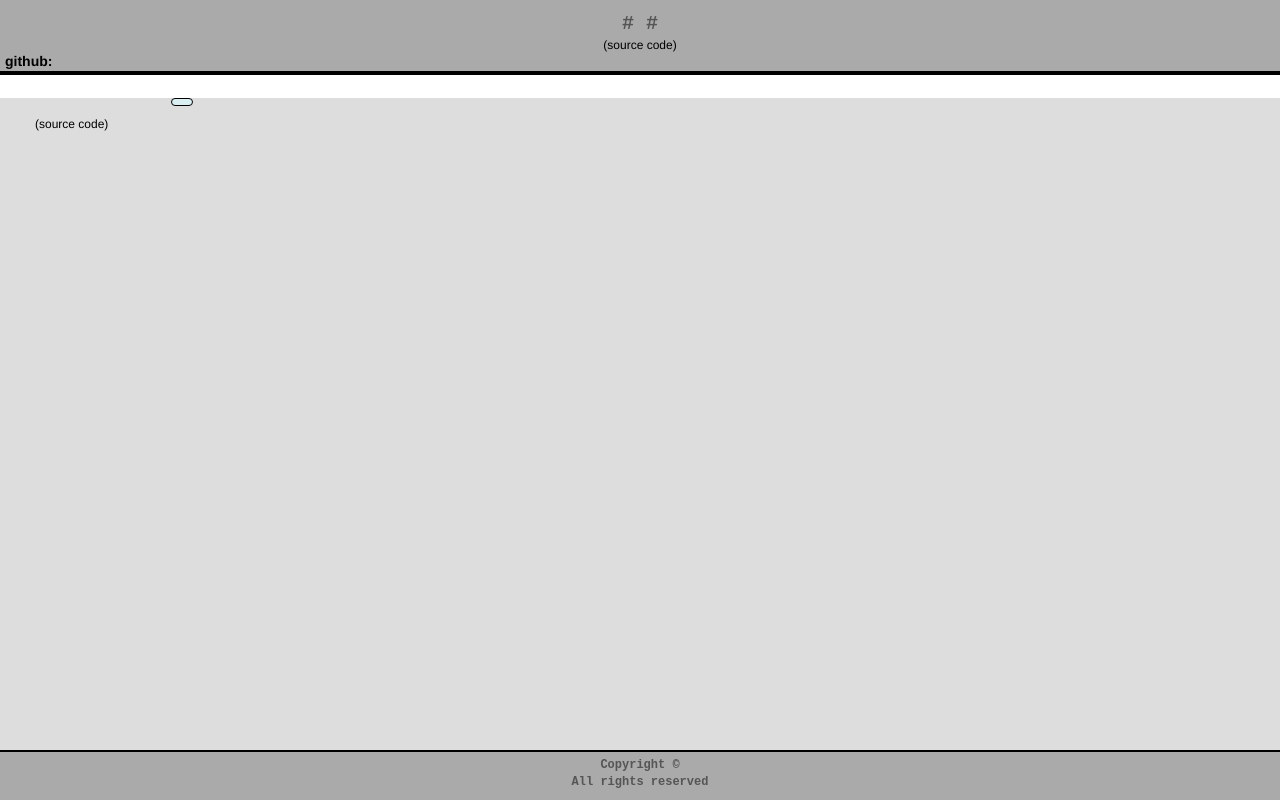
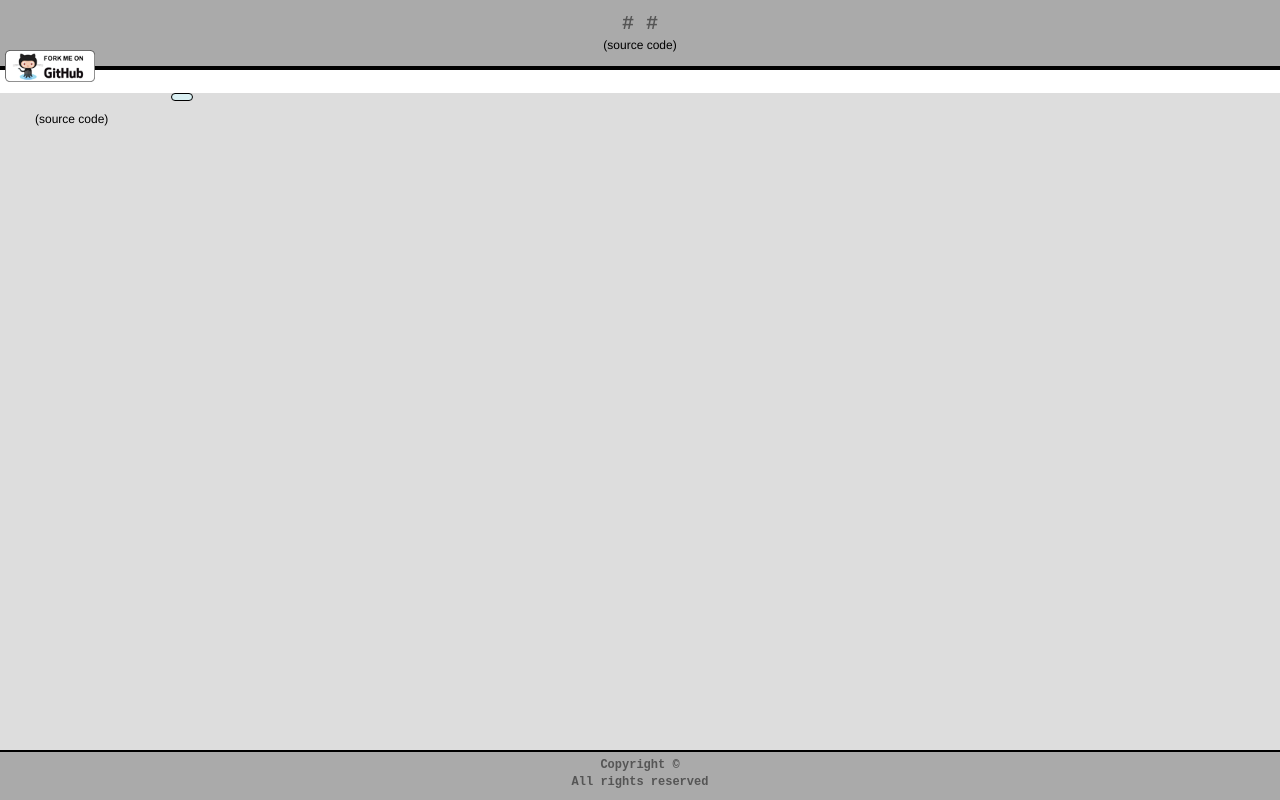
Before and after one commit to lacau/structure, a website: page client/views/index.html in a window 1280 px wide. Drawn offline with nearby package versions, Linux system fonts and the light colour scheme; some packages are replaced by stand-ins of ours; no server answers; a script that the page names is missing; files whose address does not match are found by name.

Commit message:
Git icon and link added.

```diff
--- a/client/css/client.css
+++ b/client/css/client.css
@@ -4,6 +4,15 @@
 	margin-left: 0px;
 	margin-right: 0px;
 	margin-top: 0px;
+}
+
+.github-link {
+	width: 90px;
+	height: 32px;
+	background-image: url("/images/fork-me-on-github.png");
+	background-size: 90px 32px;
+	position: fixed;
+	top: 50px;
 }
 
 .invisible {
@@ -45,6 +54,7 @@
 	text-align: center;
 	padding-top: 10px;
 	margin: 0px;
+	padding-bottom: 15px;
 }
 
 .header-title {
--- a/client/css/container.css
+++ b/client/css/container.css
@@ -30,7 +30,7 @@
 .container {
 	position:fixed;
 	bottom: 50px;
-	top: 98px;
+	top: 93px;
 	width: 100% !important;
 	background-color: #ddd;
 	overflow: auto;
--- a/client/css/loading.css
+++ b/client/css/loading.css
@@ -48,7 +48,7 @@
 	position: fixed;
 	left: 0px;
 	right: 0px;
-	top: 98px;
+	top: 93px;
 	bottom: 50px;
 	background-color: black;
 	opacity: 0.5;
--- a/client/views/index.html
+++ b/client/views/index.html
@@ -10,7 +10,7 @@
 	<div class="header-back">
 		<div class="header-title"># {{config.title}} #</div>
 		<div style="float:none" source-code></div>
-		<div class="github-link">github: <a href="{{config.github}}" target="_blank">{{config.github}}</a></div>
+		<a ng-href="{{config.github}}" target="_blank"><div class="github-link"></div></a>
 	</div>
 	<div class="header-link-container">
 		<div class="header-link" ng-repeat="menu in menus">
```
